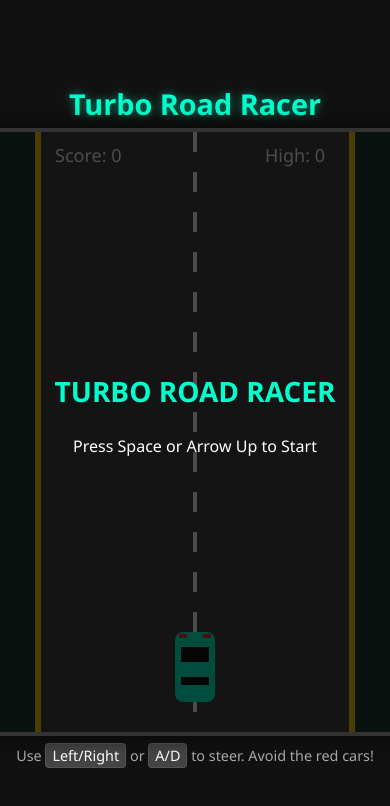
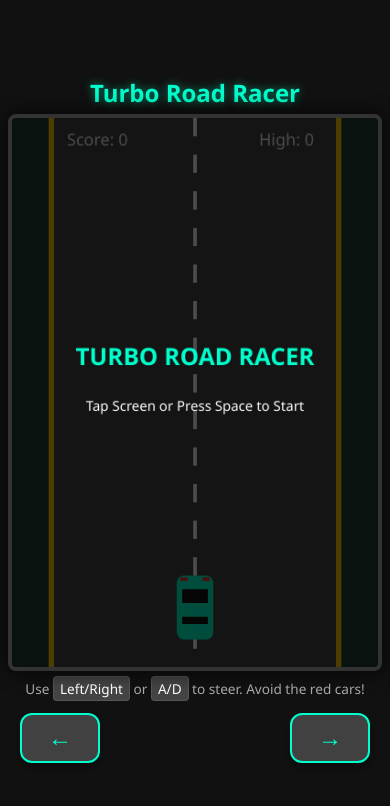
Before and after one commit to saipawashe33-wq/my-game, a plain HTML site: page index.html in a window 390 px wide. Drawn offline with Linux system fonts and the light colour scheme.

Commit message:
Update index.html

```diff
--- a/index.html
+++ b/index.html
@@ -2,9 +2,14 @@
 <html lang="en">
 <head>
     <meta charset="UTF-8">
-    <meta name="viewport" content="width=device-width, initial-scale=1.0">
-    <title>Retro Car Driving Game</title>
+    <meta name="viewport" content="width=device-width, initial-scale=1.0, maximum-scale=1.0, user-scalable=no">
+    <title>Retro Car Driving Game - Mobile Responsive</title>
     <style>
+        * {
+            box-sizing: border-box;
+            touch-action: manipulation;
+        }
+
         body {
             margin: 0;
             padding: 0;
@@ -15,13 +20,15 @@
             flex-direction: column;
             align-items: center;
             justify-content: center;
-            height: 100vh;
+            min-height: 100vh;
             overflow: hidden;
+            user-select: none;
+            -webkit-user-select: none;
         }
 
         h1 {
             margin: 5px 0;
-            font-size: 1.8rem;
+            font-size: 1.5rem;
             color: #00ffcc;
             text-shadow: 0 0 10px rgba(0, 255, 204, 0.5);
         }
@@ -33,18 +40,24 @@
             border-radius: 8px;
             overflow: hidden;
             background: #333;
+            max-width: 100vw;
+            max-height: 70vh;
         }
 
         canvas {
             display: block;
             background: #222;
+            width: 100%;
+            height: auto;
+            max-height: 65vh;
         }
 
         .instructions {
-            margin-top: 10px;
-            font-size: 0.9rem;
+            margin-top: 8px;
+            font-size: 0.85rem;
             color: #aaa;
             text-align: center;
+            padding: 0 10px;
         }
 
         .instructions span {
@@ -54,6 +67,44 @@
             border-radius: 4px;
             border: 1px solid #555;
         }
+
+        /* On-Screen Touch Controls for Mobile */
+        .touch-controls {
+            display: none;
+            width: 100%;
+            max-width: 400px;
+            justify-content: space-between;
+            padding: 10px 20px;
+            margin-top: 5px;
+        }
+
+        .touch-btn {
+            background: rgba(255, 255, 255, 0.2);
+            border: 2px solid #00ffcc;
+            color: #00ffcc;
+            font-size: 1.5rem;
+            font-weight: bold;
+            width: 80px;
+            height: 50px;
+            border-radius: 12px;
+            display: flex;
+            align-items: center;
+            justify-content: center;
+            outline: none;
+            cursor: pointer;
+            box-shadow: 0 4px 6px rgba(0,0,0,0.3);
+        }
+
+        .touch-btn:active {
+            background: rgba(0, 255, 204, 0.4);
+            transform: scale(0.95);
+        }
+
+        @media (max-width: 768px), (pointer: coarse) {
+            .touch-controls {
+                display: flex;
+            }
+        }
     </style>
 </head>
 <body>
@@ -62,8 +113,15 @@
     <div id="game-container">
         <canvas id="gameCanvas" width="400" height="600"></canvas>
     </div>
-    <div class="instructions">
+
+    <div class="instructions desktop-info">
         Use <span>Left/Right</span> or <span>A/D</span> to steer. Avoid the red cars!
+    </div>
+
+    <!-- Mobile Touch Buttons -->
+    <div class="touch-controls">
+        <button class="touch-btn" id="leftBtn">&larr;</button>
+        <button class="touch-btn" id="rightBtn">&rarr;</button>
     </div>
 
 <script>
@@ -86,8 +144,7 @@
         y: canvas.height - 100,
         width: 40,
         height: 70,
-        speed: 5,
-        dx: 0
+        speed: 6
     };
 
     // Obstacles Array
@@ -111,6 +168,37 @@
         keys[e.code] = false;
     });
 
+    // Touch Controls Handling
+    const leftBtn = document.getElementById("leftBtn");
+    const rightBtn = document.getElementById("rightBtn");
+
+    let touchLeft = false;
+    let touchRight = false;
+
+    leftBtn.addEventListener("touchstart", (e) => { e.preventDefault(); touchLeft = true; handleTouchStart(); });
+    leftBtn.addEventListener("touchend", (e) => { e.preventDefault(); touchLeft = false; });
+    leftBtn.addEventListener("mousedown", () => { touchLeft = true; handleTouchStart(); });
+    leftBtn.addEventListener("mouseup", () => { touchLeft = false; });
+
+    rightBtn.addEventListener("touchstart", (e) => { e.preventDefault(); touchRight = true; handleTouchStart(); });
+    rightBtn.addEventListener("touchend", (e) => { e.preventDefault(); touchRight = false; });
+    rightBtn.addEventListener("mousedown", () => { touchRight = true; handleTouchStart(); });
+    rightBtn.addEventListener("mouseup", () => { touchRight = false; });
+
+    // Tap canvas to start or restart on mobile
+    canvas.addEventListener("click", () => {
+        if (!gameStarted) {
+            gameStarted = true;
+        } else if (gameOver) {
+            resetGame();
+        }
+    });
+
+    function handleTouchStart() {
+        if (!gameStarted) gameStarted = true;
+        if (gameOver) resetGame();
+    }
+
     function resetGame() {
         gameOver = false;
         score = 0;
@@ -120,9 +208,6 @@
     }
 
     function spawnObstacle() {
-        const laneWidth = 100;
-        const minX = 60;
-        const maxX = canvas.width - 60 - 40;
         const randomX = Math.floor(Math.random() * 3) * 90 + 55; // 3 lanes
 
         obstacles.push({
@@ -144,15 +229,15 @@
         roadLineOffset += roadSpeed;
         if (roadLineOffset >= 40) roadLineOffset = 0;
 
-        // Player steering
-        if (keys["ArrowLeft"] || keys["KeyA"]) {
+        // Player steering (Keyboard + Touch)
+        if (keys["ArrowLeft"] || keys["KeyA"] || touchLeft) {
             player.x -= player.speed;
         }
-        if (keys["ArrowRight"] || keys["KeyD"]) {
+        if (keys["ArrowRight"] || keys["KeyD"] || touchRight) {
             player.x += player.speed;
         }
 
-        // Keep player within road boundaries (left wall at 40, right wall at 360)
+        // Keep player within road boundaries
         if (player.x < 45) player.x = 45;
         if (player.x > canvas.width - 45 - player.width) player.x = canvas.width - 45 - player.width;
 
@@ -210,7 +295,7 @@
         ctx.moveTo(canvas.width / 2, 0);
         ctx.lineTo(canvas.width / 2, canvas.height);
         ctx.stroke();
-        ctx.setLineDash([]); // Reset line dash
+        ctx.setLineDash([]);
     }
 
     function drawCar(car) {
@@ -247,13 +332,13 @@
             ctx.fillRect(0, 0, canvas.width, canvas.height);
 
             ctx.fillStyle = "#00ffcc";
-            ctx.font = "bold 28px 'Segoe UI', sans-serif";
+            ctx.font = "bold 26px 'Segoe UI', sans-serif";
             ctx.textAlign = "center";
             ctx.fillText("TURBO ROAD RACER", canvas.width / 2, canvas.height / 2 - 30);
 
             ctx.fillStyle = "#ffffff";
-            ctx.font = "16px 'Segoe UI', sans-serif";
-            ctx.fillText("Press Space or Arrow Up to Start", canvas.width / 2, canvas.height / 2 + 20);
+            ctx.font = "15px 'Segoe UI', sans-serif";
+            ctx.fillText("Tap Screen or Press Space to Start", canvas.width / 2, canvas.height / 2 + 20);
             ctx.textAlign = "left";
         } else if (gameOver) {
             ctx.fillStyle = "rgba(0, 0, 0, 0.8)";
@@ -270,7 +355,7 @@
 
             ctx.font = "14px 'Segoe UI', sans-serif";
             ctx.fillStyle = "#aaa";
-            ctx.fillText("Press Space to Try Again", canvas.width / 2, canvas.height / 2 + 45);
+            ctx.fillText("Tap Screen to Try Again", canvas.width / 2, canvas.height / 2 + 45);
             ctx.textAlign = "left";
         }
     }
```
